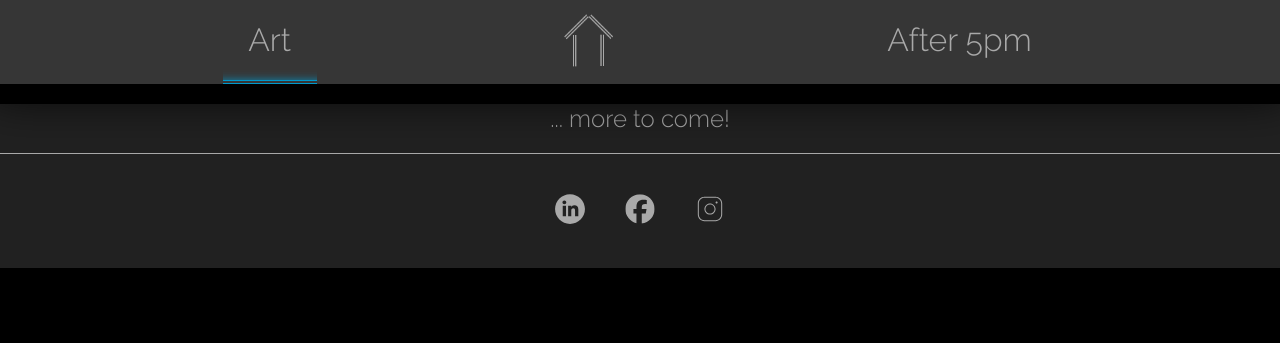
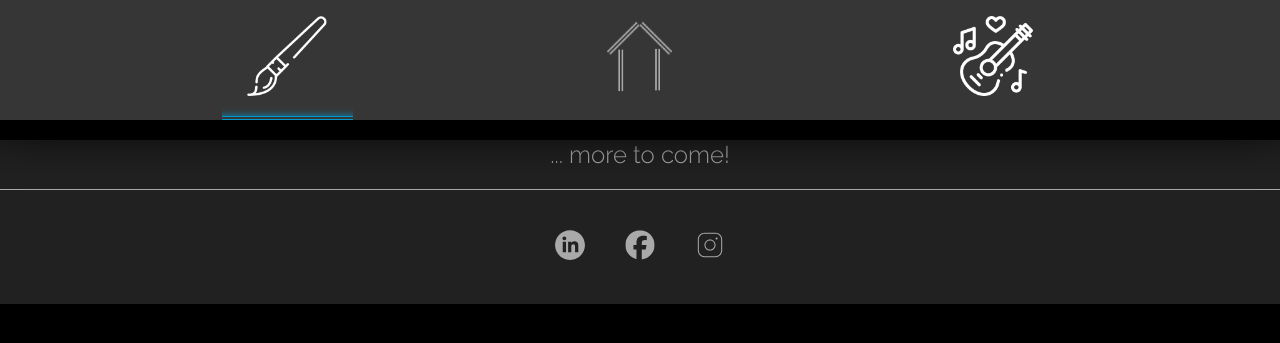
Before and after one commit to danielug/website, a PHP site: page /art.html in a window 1280 px wide. Shown: the top 343 px of the page. Run offline with PHP 8.4, Linux system fonts and the light colour scheme.

Commit message:
icons for titles

```diff
--- a/art.html
+++ b/art.html
@@ -25,12 +25,13 @@
 	<div class="header-content-area">
 		<div class="flex-header">
 			<a href="art.html" class="menu-item" id="menu-item-art">
-				<h1> Art </h1>
+				<img class="menu-item-img" src="images/art.png">
 			</a>
 			<a href="index.html" class="menu-item" id="menu-item-home">
+				<img class="menu-item-img" src="images/home.png">
 			</a>
 			<a href="extra.html" class="menu-item" id="menu-item-extra">
-				<h1> After 5pm </h1>
+				<img class="menu-item-img" src="images/extra.png">
 			</a>
 		</div>
 	</div>
--- a/extra.html
+++ b/extra.html
@@ -25,12 +25,13 @@
 	<div class="header-content-area">
 		<div class="flex-header">
 			<a href="art.html" class="menu-item" id="menu-item-art">
-				<h1> Art </h1>
+				<img class="menu-item-img" src="images/art.png">
 			</a>
 			<a href="index.html" class="menu-item" id="menu-item-home">
+				<img class="menu-item-img" src="images/home.png">
 			</a>
 			<a href="extra.html" class="menu-item" id="menu-item-extra">
-				<h1> After 5pm </h1>
+				<img class="menu-item-img" src="images/extra.png">
 			</a>
 		</div>
 	</div>
--- a/index.html
+++ b/index.html
@@ -25,12 +25,13 @@
 	<div class="header-content-area">
 		<div class="flex-header">
 			<a href="art.html" class="menu-item" id="menu-item-art">
-				<h1> Art </h1>
+				<img class="menu-item-img" src="images/art.png">
 			</a>
 			<a href="index.html" class="menu-item" id="menu-item-home">
+				<img class="menu-item-img" src="images/home.png">
 			</a>
 			<a href="extra.html" class="menu-item" id="menu-item-extra">
-				<h1> After 5pm </h1>
+				<img class="menu-item-img" src="images/extra.png">
 			</a>
 		</div>
 	</div>
--- a/styles/style.css
+++ b/styles/style.css
@@ -54,22 +54,21 @@ header {
 
 .flex-header {
   display: flex;
-  flex-wrap: wrap;
+  flex-wrap: nowrap;
   justify-content: space-evenly;
 }
 
 .menu-item {
   border-bottom: 4px double transparent;
-  padding: 0px 2%;
+  padding: 2vh 2%;
 }
 
-#menu-item-home{
-  padding: 10px 50px;
-  background-image: url("../images/home.png");
-  background-repeat: no-repeat;
-  background-position: center;
-  background-size: 60%;
+.menu-item-img {
+  height: 10vh;
+  min-height: 50px;
+  max-height: 80px;
 }
+
 
 .menu-item:hover {
   border-bottom-style: double;
```
Also changed, not shown: images/art.png (added), images/extra.png (added).
